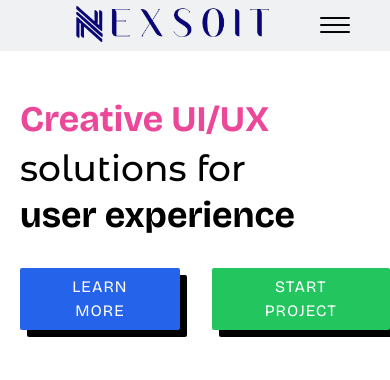
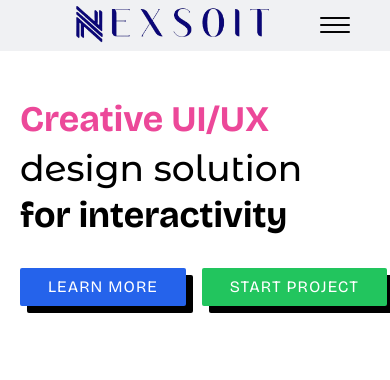
Before and after one commit to abdulkader789/nexsoit-client, a React (Vite) app: page /home in a window 390 px wide. Shown: the top 380 px of the page. Built offline with nearby package versions, Linux system fonts and the light colour scheme.

Commit message:
added margin between custom buttons

```diff
--- a/src/components/BannerSection/BannerSection.jsx
+++ b/src/components/BannerSection/BannerSection.jsx
@@ -14,7 +14,7 @@ const themes = [
     id: 1,
     texts: [
       {
-        text: "Design and develop",
+        text: "Design & develop",
         className: "bricolage-grotesque-bold mb-2 text-indigo-600",
       },
       {
@@ -32,11 +32,11 @@ const themes = [
         className: "bricolage-grotesque-bold mb-2 text-pink-500",
       },
       {
-        text: "solutions for",
+        text: "design solution",
         className: "montserrat-alternates-medium mb-2",
       },
       {
-        text: "user experience",
+        text: "for interactivity",
         className: "bricolage-grotesque-bold",
       },
     ],
@@ -45,15 +45,15 @@ const themes = [
     id: 3,
     texts: [
       {
-        text: "Build eCommerce",
+        text: "Fast eCommerce",
         className: "bricolage-grotesque-bold mb-2 text-orange-400",
       },
       {
-        text: "with frameworks",
+        text: "for businesses",
         className: "montserrat-alternates-medium mb-2",
       },
       {
-        text: "for businesses",
+        text: "with frameworks",
         className: "bricolage-grotesque-bold",
       },
     ],
@@ -70,11 +70,10 @@ const BannerSection = () => {
       setCurrentThemeIndex((prevIndex) =>
         prevIndex === themes.length - 1 ? 0 : prevIndex + 1
       );
-    }, 4000); // Change theme every 5 seconds (adjust as needed)
+    }, 4000); // Change theme every 4 seconds
 
     return () => clearInterval(interval);
   }, []);
-
   return (
     <div className="lg:h-screen w-full relative flex flex-col lg:items-center lg:flex-row mb-5 banner-section overflow-hidden">
       <section className="w-full flex flex-col justify-start lg:justify-center items-center  pt-20 lg:pt-0  lg:w-1/2">
@@ -100,7 +99,7 @@ const BannerSection = () => {
               ))}
             </motion.div>
           ))}
-          <div className="mt-8 flex w-full">
+          <div className="mt-8 flex w-full ">
             {/* <button className="bg-green-500 inter-medium  text-white text-sm py-2 px-4 rounded hover:bg-green-700 transition duration-300">
               Start Your Project
             </button> */}
@@ -108,7 +107,7 @@ const BannerSection = () => {
               name={"Learn More"}
               slug={"contact"}
               classes={
-                "after:bg-black bricolage-grotesque-regular mr-8 uppercase text-base bg-blue-600 font-button text-white  hover:bg-blue-700 transition duration-300 rounded-sm after:rounded-sm px-7 py-[7px] lg:px-10 lg:py-[10px]"
+                "after:bg-black bricolage-grotesque-regular mr-4  sm:mr-8 uppercase text-base bg-blue-600 font-button text-white  hover:bg-blue-700 transition duration-300 rounded-sm after:rounded-sm px-7 py-[7px] lg:px-10 lg:py-[10px]"
               }
             />
             <CustomButton
```
